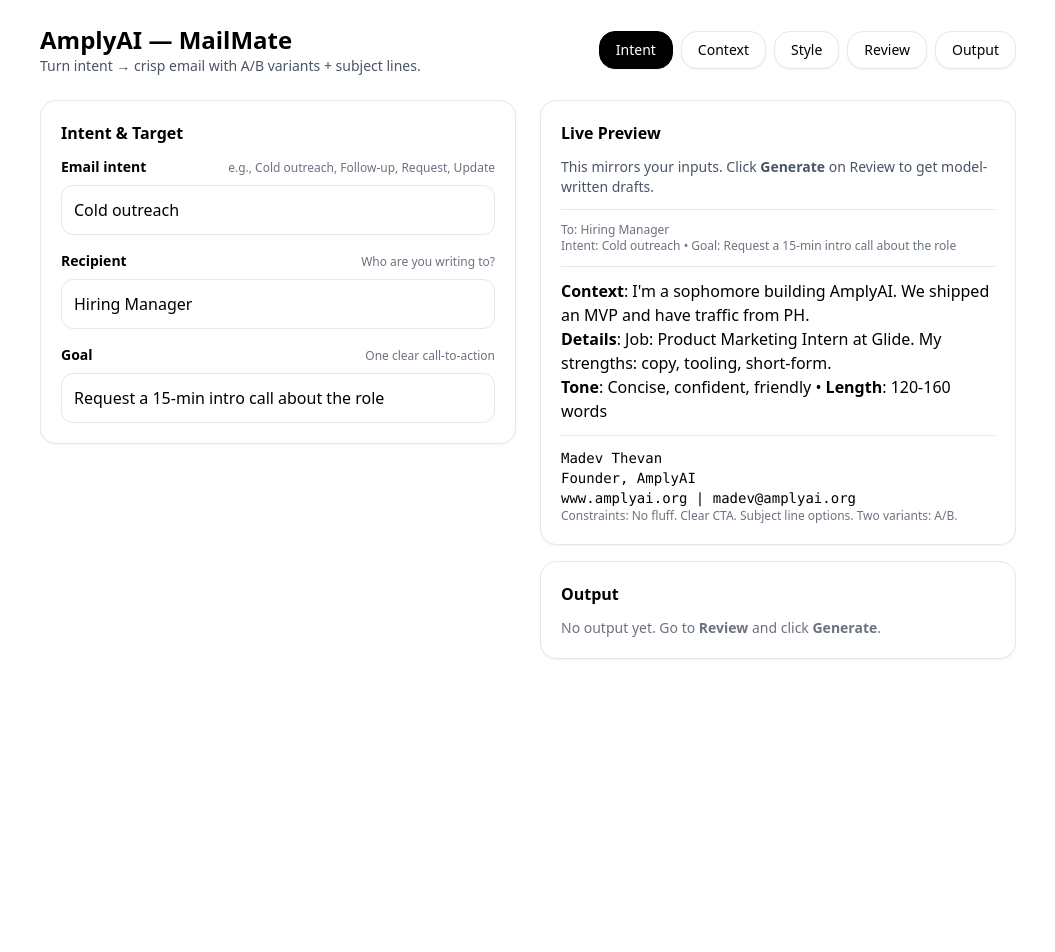
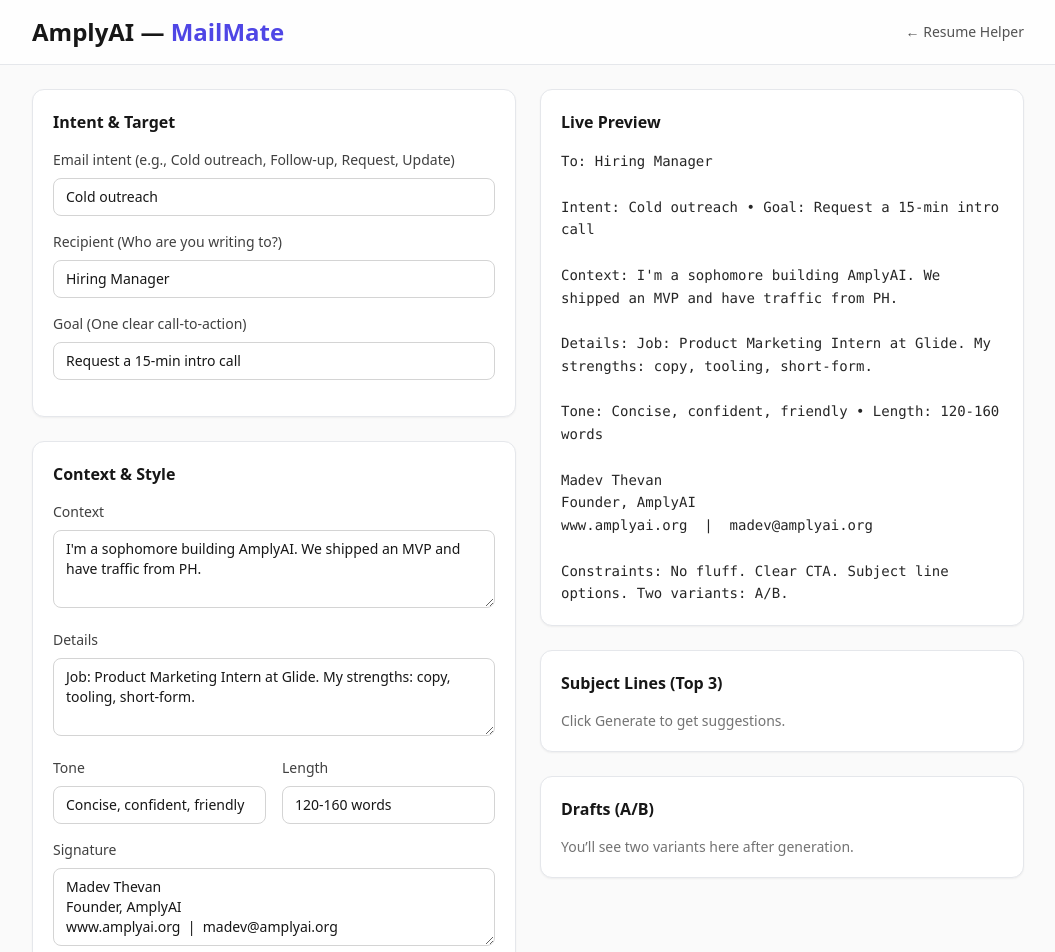
Before and after one commit to madevthevanthiran-maker/amplyai-chatbot, a Next.js app: page /email in a window 1280 px wide. Shown: the top 952 px of the page, without its empty margins (112-1167 px from the left). Before the commit the page ends 800 px from the top, so only its background shows below. Built offline with nearby package versions, Linux system fonts and the light colour scheme.

Commit message:
Update email.jsx

```diff
--- a/pages/email.jsx
+++ b/pages/email.jsx
@@ -1,53 +1,10 @@
-// pages/email.jsx
-import React, { useMemo, useState } from "react";
+import { useMemo, useState } from "react";
 
-// Copy-to-clipboard helper
-const copy = async (text) => {
-  try {
-    await navigator.clipboard.writeText(text);
-    alert("Copied!");
-  } catch {
-    alert("Copy failed");
-  }
-};
-
-const TabButton = ({ active, onClick, label }) => (
-  <button
-    onClick={onClick}
-    className={
-      `px-4 py-2 rounded-2xl text-sm font-medium border transition shadow-sm ` +
-      (active
-        ? "bg-black text-white border-black"
-        : "bg-white text-black border-gray-200 hover:border-gray-300")
-    }
-  >
-    {label}
-  </button>
-);
-
-const Field = ({ label, hint, children }) => (
-  <div className="space-y-2">
-    <div className="flex items-baseline justify-between">
-      <label className="text-sm font-semibold">{label}</label>
-      {hint && <span className="text-xs text-gray-500">{hint}</span>}
-    </div>
-    {children}
-  </div>
-);
-
-const Card = ({ title, children }) => (
-  <div className="rounded-2xl border border-gray-200 p-5 shadow-sm bg-white">
-    {title && <h3 className="text-base font-semibold mb-3">{title}</h3>}
-    {children}
-  </div>
-);
-
-export default function MailMatePage() {
-  const [tab, setTab] = useState("Intent");
-
+export default function MailMate() {
+  // form state
   const [intent, setIntent] = useState("Cold outreach");
   const [recipient, setRecipient] = useState("Hiring Manager");
-  const [goal, setGoal] = useState("Request a 15-min intro call about the role");
+  const [goal, setGoal] = useState("Request a 15-min intro call");
 
   const [context, setContext] = useState(
     "I'm a sophomore building AmplyAI. We shipped an MVP and have traffic from PH."
@@ -58,48 +15,43 @@ export default function MailMatePage() {
 
   const [tone, setTone] = useState("Concise, confident, friendly");
   const [length, setLength] = useState("120-160 words");
-
   const [signature, setSignature] = useState(
-    "Madev Thevan\nFounder, AmplyAI\nwww.amplyai.org | madev@amplyai.org"
+    `Madev Thevan\nFounder, AmplyAI\nwww.amplyai.org  |  madev@amplyai.org`
   );
-
   const [constraints, setConstraints] = useState(
     "No fluff. Clear CTA. Subject line options. Two variants: A/B."
   );
 
   const [loading, setLoading] = useState(false);
-  const [result, setResult] = useState(null);
-  const [error, setError] = useState(null);
+  const [error, setError] = useState("");
+  const [subjects, setSubjects] = useState([]);
+  const [versions, setVersions] = useState([]); // two strings
 
-  const tabs = ["Intent", "Context", "Style", "Review", "Output"];
-
-  const previewPrompt = useMemo(() => {
-    return `Compose an email.
-Intent: ${intent}
-Primary recipient: ${recipient}
-Goal: ${goal}
-
-Context: ${context}
-Specifics: ${details}
-
-Tone & length: ${tone}; ${length}
-Signature to use:
-${signature}
-
-Constraints: ${constraints}
-Return JSON with keys subjects (array of 3) and versions (array of 2).`;
+  // live preview text block
+  const preview = useMemo(() => {
+    return [
+      `To: ${recipient}`,
+      "",
+      `Intent: ${intent} • Goal: ${goal}`,
+      "",
+      `Context: ${context}`,
+      "",
+      `Details: ${details}`,
+      "",
+      `Tone: ${tone} • Length: ${length}`,
+      "",
+      signature,
+      "",
+      `Constraints: ${constraints}`,
+    ].join("\n");
   }, [intent, recipient, goal, context, details, tone, length, signature, constraints]);
 
-  const handleGenerate = async () => {
-    // Basic validation
-    if (!intent.trim() || !recipient.trim() || !goal.trim()) {
-      alert("Please fill at least Intent, Recipient, and Goal.");
-      return;
-    }
+  async function handleGenerate() {
+    setLoading(true);
+    setError("");
+    setSubjects([]);
+    setVersions([]);
 
-    setLoading(true);
-    setError(null);
-    setResult(null);
     try {
       const res = await fetch("/api/email", {
         method: "POST",
@@ -116,167 +68,171 @@ Return JSON with keys subjects (array of 3) and versions (array of 2).`;
           constraints,
         }),
       });
-      if (!res.ok) throw new Error(`Request failed: ${res.status}`);
+
+      if (!res.ok) {
+        const text = await res.text();
+        throw new Error(text || "Request failed");
+      }
+
       const data = await res.json();
-      setResult(data);
-      setTab("Output");
+      // Expect: { subjects: string[], versions: string[] }
+      setSubjects(Array.isArray(data.subjects) ? data.subjects.slice(0, 3) : []);
+      setVersions(Array.isArray(data.versions) ? data.versions.slice(0, 2) : []);
     } catch (e) {
       setError(e.message || "Something went wrong");
-      setTab("Output");
     } finally {
       setLoading(false);
     }
-  };
+  }
 
   return (
-    <div className="max-w-5xl mx-auto p-6 space-y-6">
-      <header className="flex items-center justify-between">
-        <div>
-          <h1 className="text-2xl font-bold">AmplyAI — MailMate</h1>
-          <p className="text-gray-600 text-sm">
-            Turn intent → crisp email with A/B variants + subject lines.
-          </p>
-        </div>
-        <div className="flex gap-2">
-          {tabs.map((t) => (
-            <TabButton key={t} active={tab === t} onClick={() => setTab(t)} label={t} />
-          ))}
+    <div className="min-h-screen bg-neutral-50 text-neutral-900">
+      <header className="sticky top-0 z-10 border-b bg-white/80 backdrop-blur">
+        <div className="mx-auto max-w-5xl px-4 py-4 flex items-center justify-between">
+          <h1 className="text-xl sm:text-2xl font-bold">
+            AmplyAI — <span className="text-indigo-600">MailMate</span>
+          </h1>
+          <a
+            href="/"
+            className="text-sm text-neutral-600 hover:text-neutral-900 transition"
+          >
+            ← Resume Helper
+          </a>
         </div>
       </header>
 
-      <div className="grid grid-cols-1 lg:grid-cols-2 gap-6">
-        <div className="space-y-4">
-          {tab === "Intent" && (
+      <main className="mx-auto max-w-5xl px-4 py-6 grid gap-6 lg:grid-cols-2">
+        {/* Left: Form */}
+        <section className="space-y-6">
           <Card title="Intent & Target">
-              <div className="space-y-4">
-                <Field label="Email intent" hint="e.g., Cold outreach, Follow-up, Request, Update">
-                  <input value={intent} onChange={(e) => setIntent(e.target.value)} className="w-full rounded-xl border p-3" />
+            <Field label="Email intent (e.g., Cold outreach, Follow-up, Request, Update)">
+              <Input value={intent} onChange={setIntent} placeholder="Cold outreach" />
             </Field>
-                <Field label="Recipient" hint="Who are you writing to?">
-                  <input value={recipient} onChange={(e) => setRecipient(e.target.value)} className="w-full rounded-xl border p-3" />
+            <Field label="Recipient (Who are you writing to?)">
+              <Input value={recipient} onChange={setRecipient} placeholder="Hiring Manager" />
             </Field>
-                <Field label="Goal" hint="One clear call-to-action">
-                  <input value={goal} onChange={(e) => setGoal(e.target.value)} className="w-full rounded-xl border p-3" />
+            <Field label="Goal (One clear call-to-action)">
+              <Input value={goal} onChange={setGoal} placeholder="Request a 15-min intro call" />
+            </Field>
+          </Card>
+
+          <Card title="Context & Style">
+            <Field label="Context">
+              <Textarea value={context} onChange={setContext} rows={3} />
+            </Field>
+            <Field label="Details">
+              <Textarea value={details} onChange={setDetails} rows={3} />
+            </Field>
+            <div className="grid sm:grid-cols-2 gap-4">
+              <Field label="Tone">
+                <Input value={tone} onChange={setTone} placeholder="Concise, confident, friendly" />
+              </Field>
+              <Field label="Length">
+                <Input value={length} onChange={setLength} placeholder="120-160 words" />
               </Field>
             </div>
-            </Card>
-          )}
+            <Field label="Signature">
+              <Textarea value={signature} onChange={setSignature} rows={3} />
+            </Field>
+            <Field label="Constraints">
+              <Input value={constraints} onChange={setConstraints} placeholder="No fluff. Clear CTA…" />
+            </Field>
 
-          {tab === "Context" && (
-            <Card title="Context & Specifics">
-              <div className="space-y-4">
-                <Field label="Background/context">
-                  <textarea value={context} onChange={(e) => setContext(e.target.value)} rows={4} className="w-full rounded-xl border p-3" />
-                </Field>
-                <Field label="Key details">
-                  <textarea value={details} onChange={(e) => setDetails(e.target.value)} rows={4} className="w-full rounded-xl border p-3" />
-                </Field>
+            <div className="pt-2 flex items-center gap-3">
+              <button
+                onClick={handleGenerate}
+                disabled={loading}
+                className="inline-flex items-center gap-2 rounded-lg bg-indigo-600 px-4 py-2 text-white hover:bg-indigo-700 disabled:opacity-60"
+              >
+                {loading ? Spinner : null}
+                {loading ? "Generating…" : "Generate"}
+              </button>
+              {error && <p className="text-sm text-red-600">{error}</p>}
             </div>
           </Card>
-          )}
+        </section>
 
-          {tab === "Style" && (
-            <Card title="Style & Constraints">
-              <div className="space-y-4">
-                <Field label="Tone">
-                  <input value={tone} onChange={(e) => setTone(e.target.value)} className="w-full rounded-xl border p-3" />
-                </Field>
-                <Field label="Length">
-                  <input value={length} onChange={(e) => setLength(e.target.value)} className="w-full rounded-xl border p-3" />
-                </Field>
-                <Field label="Signature">
-                  <textarea value={signature} onChange={(e) => setSignature(e.target.value)} rows={3} className="w-full rounded-xl border p-3" />
-                </Field>
-                <Field label="Constraints">
-                  <textarea value={constraints} onChange={(e) => setConstraints(e.target.value)} rows={3} className="w-full rounded-xl border p-3" />
-                </Field>
-              </div>
-            </Card>
-          )}
-
-          {tab === "Review" && (
-            <Card title="Prompt Preview (what gets sent to the API)">
-              <textarea value={previewPrompt} readOnly rows={16} className="w-full rounded-xl border p-3 font-mono text-xs" />
-              <div className="pt-4 flex gap-3">
-                <button onClick={handleGenerate} disabled={loading} className="px-4 py-2 rounded-xl bg-black text-white font-semibold disabled:opacity-60">
-                  {loading ? "Generating…" : "Generate Email"}
-                </button>
-                <button onClick={() => setTab("Style")} className="px-4 py-2 rounded-xl border">Back</button>
-              </div>
-            </Card>
-          )}
-        </div>
-
-        <div className="space-y-4">
+        {/* Right: Preview & Output */}
+        <section className="space-y-6">
           <Card title="Live Preview">
-            <div className="prose max-w-none">
-              <p className="text-sm text-gray-600">
-                This mirrors your inputs. Click <span className="font-semibold">Generate</span> on Review to get model-written drafts.
-              </p>
-              <hr className="my-3" />
-              <p className="text-xs text-gray-500">To: {recipient}</p>
-              <p className="text-xs text-gray-500">Intent: {intent} • Goal: {goal}</p>
-              <hr className="my-3" />
-              <p><strong>Context</strong>: {context}</p>
-              <p><strong>Details</strong>: {details}</p>
-              <p><strong>Tone</strong>: {tone} • <strong>Length</strong>: {length}</p>
-              <hr className="my-3" />
-              <pre className="whitespace-pre-wrap text-sm">{signature}</pre>
-              <p className="text-xs text-gray-500">Constraints: {constraints}</p>
-            </div>
+            <pre className="whitespace-pre-wrap text-sm leading-relaxed text-neutral-800">
+              {preview}
+            </pre>
           </Card>
 
-          <Card title="Output">
-            {error && <div className="text-sm text-red-600">{error}</div>}
-            {!result && !error && (
-              <div className="text-sm text-gray-500">
-                No output yet. Go to <strong>Review</strong> and click <strong>Generate</strong>.
-              </div>
-            )}
-            {result && (
-              <div className="space-y-4">
-                <div>
-                  <h4 className="font-semibold">Subject ideas</h4>
-                  <ul className="list-disc pl-5 text-sm">
-                    {result.subjects.map((s, i) => (
-                      <li key={i}>
-                        <button onClick={() => copy(s)} className="underline">{s}</button>
-                      </li>
+          <Card title="Subject Lines (Top 3)">
+            {subjects.length === 0 ? (
+              <p className="text-sm text-neutral-500">Click Generate to get suggestions.</p>
+            ) : (
+              <ul className="list-disc pl-5 space-y-1 text-sm">
+                {subjects.map((s, i) => (
+                  <li key={i} className="text-neutral-800">{s}</li>
                 ))}
               </ul>
-                </div>
-                <div className="space-y-6">
-                  {result.versions.map((v, i) => (
-                    <div key={i} className="border rounded-xl p-4 bg-gray-50">
-                      <div className="text-xs text-gray-500 mb-2">Version {i + 1}</div>
-                      <pre className="whitespace-pre-wrap text-sm">{v}</pre>
+            )}
+          </Card>
 
-                      <div className="flex gap-2 mt-3">
-                        <button
-                          onClick={() => copy(v)}
-                          className="px-3 py-2 border rounded-lg text-sm"
-                        >
-                          Copy
-                        </button>
-                        <a
-                          href={`https://mail.google.com/mail/?view=cm&fs=1&su=${encodeURIComponent(
-                            (result.subjects && result.subjects[0]) || "Quick intro"
-                          )}&body=${encodeURIComponent(v)}`}
-                          target="_blank"
-                          rel="noopener noreferrer"
-                          className="px-3 py-2 border rounded-lg text-sm"
-                        >
-                          Open in Gmail
-                        </a>
-                      </div>
+          <Card title="Drafts (A/B)">
+            {versions.length === 0 ? (
+              <p className="text-sm text-neutral-500">You’ll see two variants here after generation.</p>
+            ) : (
+              <div className="space-y-4">
+                {versions.map((v, i) => (
+                  <div key={i} className="rounded-lg border bg-white p-4">
+                    <div className="mb-2 text-xs font-semibold text-neutral-500">Version {i === 0 ? "A" : "B"}</div>
+                    <p className="whitespace-pre-wrap text-sm leading-relaxed">{v}</p>
                   </div>
                 ))}
               </div>
-              </div>
             )}
           </Card>
-        </div>
-      </div>
+        </section>
+      </main>
     </div>
   );
 }
+
+/* ---------- small UI helpers ---------- */
+function Card({ title, children }) {
+  return (
+    <div className="rounded-xl border bg-white p-5 shadow-sm">
+      <h2 className="mb-4 text-base font-semibold text-neutral-900">{title}</h2>
+      {children}
+    </div>
+  );
+}
+function Field({ label, children }) {
+  return (
+    <label className="mb-4 block">
+      <span className="mb-2 block text-sm font-medium text-neutral-700">{label}</span>
+      {children}
+    </label>
+  );
+}
+function Input({ value, onChange, ...rest }) {
+  return (
+    <input
+      className="w-full rounded-lg border border-neutral-300 bg-white px-3 py-2 text-sm placeholder-neutral-400 focus:border-indigo-500 focus:ring-2 focus:ring-indigo-200"
+      value={value}
+      onChange={(e) => onChange(e.target.value)}
+      {...rest}
+    />
+  );
+}
+function Textarea({ value, onChange, rows = 4, ...rest }) {
+  return (
+    <textarea
+      rows={rows}
+      className="w-full rounded-lg border border-neutral-300 bg-white px-3 py-2 text-sm placeholder-neutral-400 focus:border-indigo-500 focus:ring-2 focus:ring-indigo-200"
+      value={value}
+      onChange={(e) => onChange(e.target.value)}
+      {...rest}
+    />
+  );
+}
+const Spinner = (
+  <svg className="h-4 w-4 animate-spin" viewBox="0 0 24 24">
+    <circle className="opacity-25" cx="12" cy="12" r="10" stroke="currentColor" strokeWidth="4" fill="none" />
+    <path className="opacity-75" fill="currentColor" d="M4 12a8 8 0 018-8v4a4 4 0 00-4 4H4z" />
+  </svg>
+);
```
Lines whose indentation alone changed are shown as unchanged.
